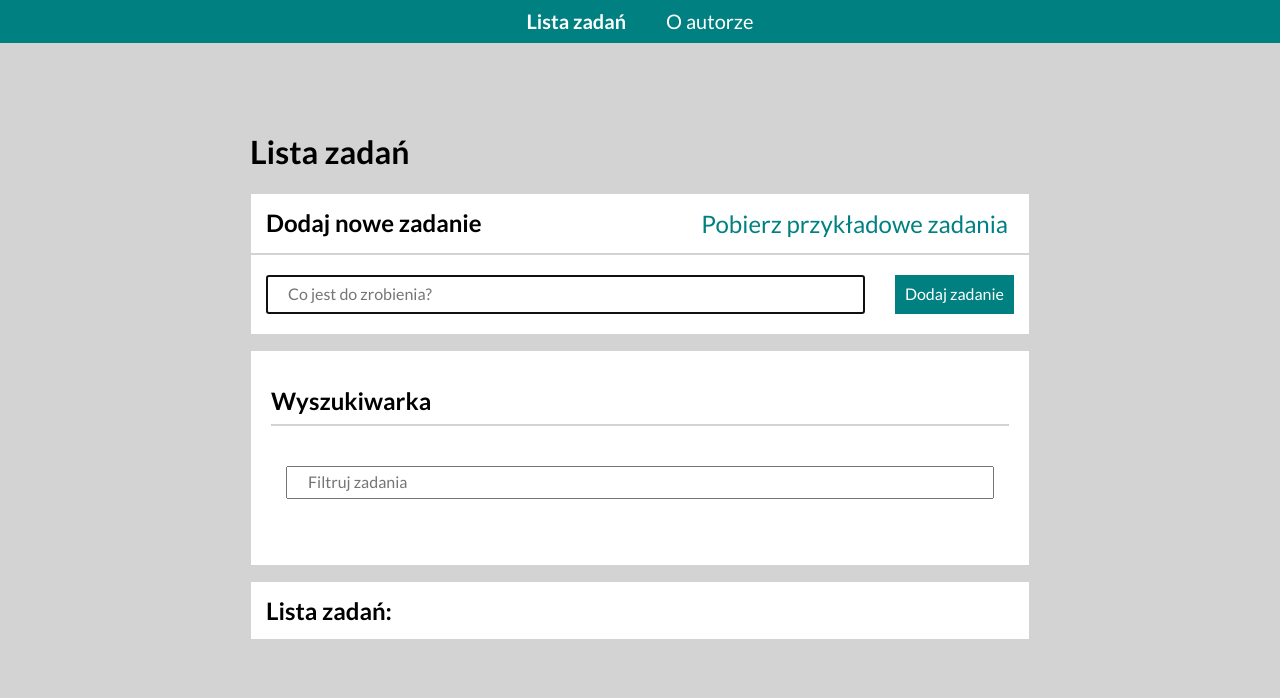
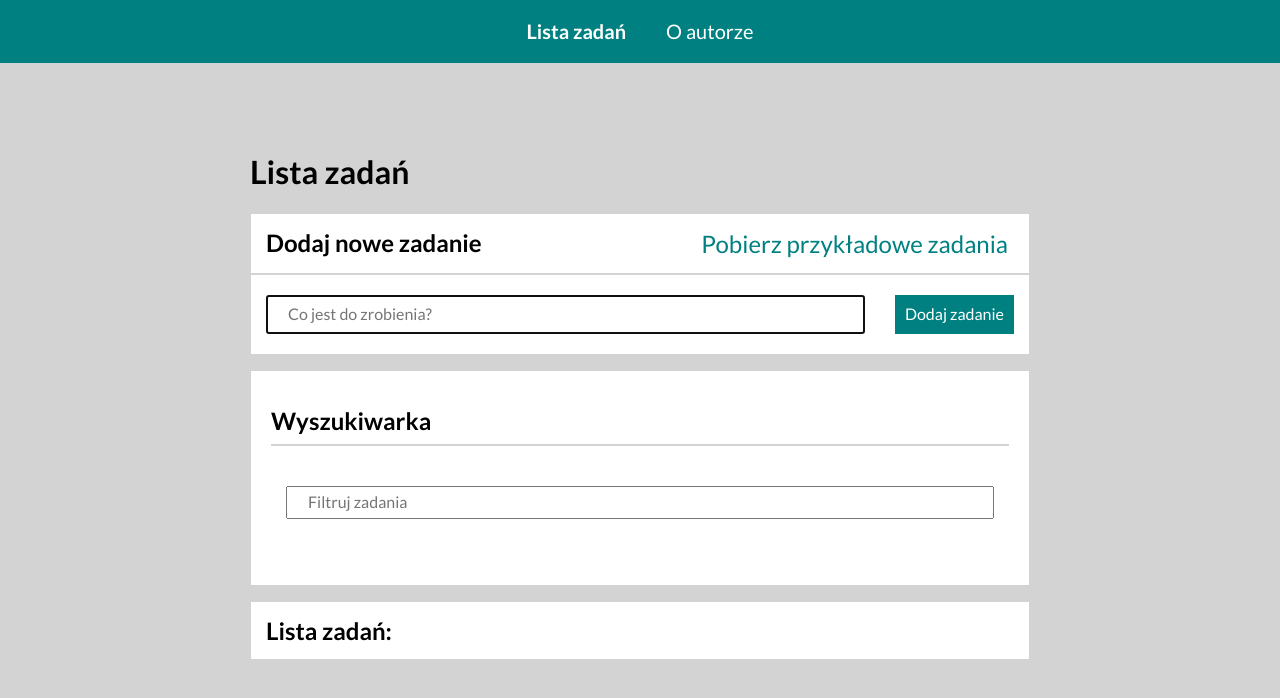
Before and after one commit to lukaszkrzeminski/todo-list-react, a React (Create React App) app: page /#/zadania in a window 1280 px wide. Shown: the top 698 px of the page. Built offline with nearby package versions, Linux system fonts and the light colour scheme.

Commit message:
added underline to hover in navigation

```diff
--- a/src/common/Navigation/styled.js
+++ b/src/common/Navigation/styled.js
@@ -9,6 +9,10 @@ export const StyledNavLink = styled(NavLink).attrs(() => ({
     &.${activeClassName}{
         font-weight: bold;
     }
+    &:hover{
+        cursor: pointer;
+        border-bottom: 1px solid;
+    }
     text-decoration: none;
     color: ${({theme}) => theme.color.white};
     font-size: 20px;
@@ -17,7 +21,7 @@ export const StyledNavLink = styled(NavLink).attrs(() => ({
 
 export const StyledList = styled.ul`
     background-color: ${({theme}) => theme.color.teal};
-    padding: 10px 0;
+    padding: 20px 0;
     margin: 0;
     list-style: none;
     display: flex;
```
